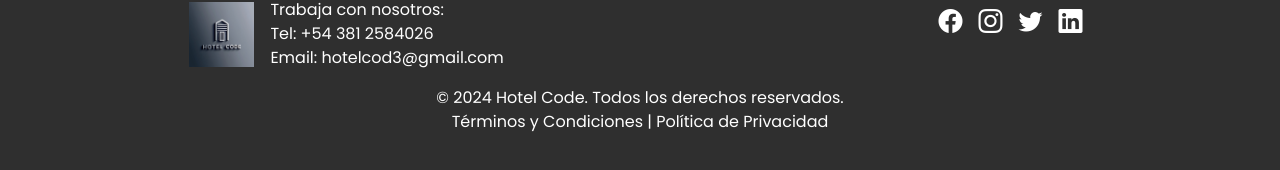
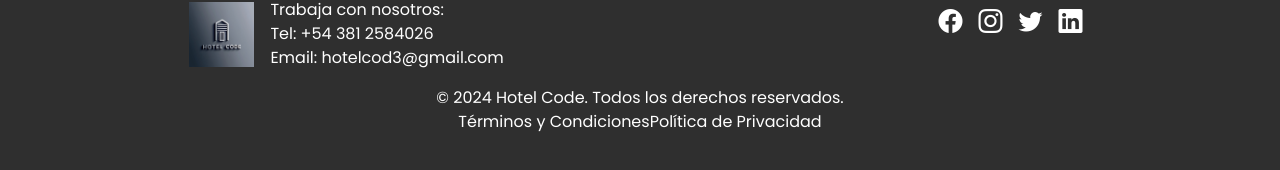
Before and after one commit to GabrielHaurane/Frontend-Proyecto-Final, a React (Vite) app: page / in a window 1280 px wide. Shown: the part 2067-2237 px from the top of the page. Built offline with nearby package versions, Linux system fonts and the light colour scheme; no server answers.

Commit message:
arreglo en los iconos

```diff
--- a/src/components/common/Footer.jsx
+++ b/src/components/common/Footer.jsx
@@ -66,8 +66,7 @@ const Footer = () => {
             className="text-white text-decoration-none"
           >
             Términos y Condiciones
-          </a>{" "}
-          |{" "}
+          </a>
           <a
             href="/politica-privacidad"
             className="text-white text-decoration-none"
```
